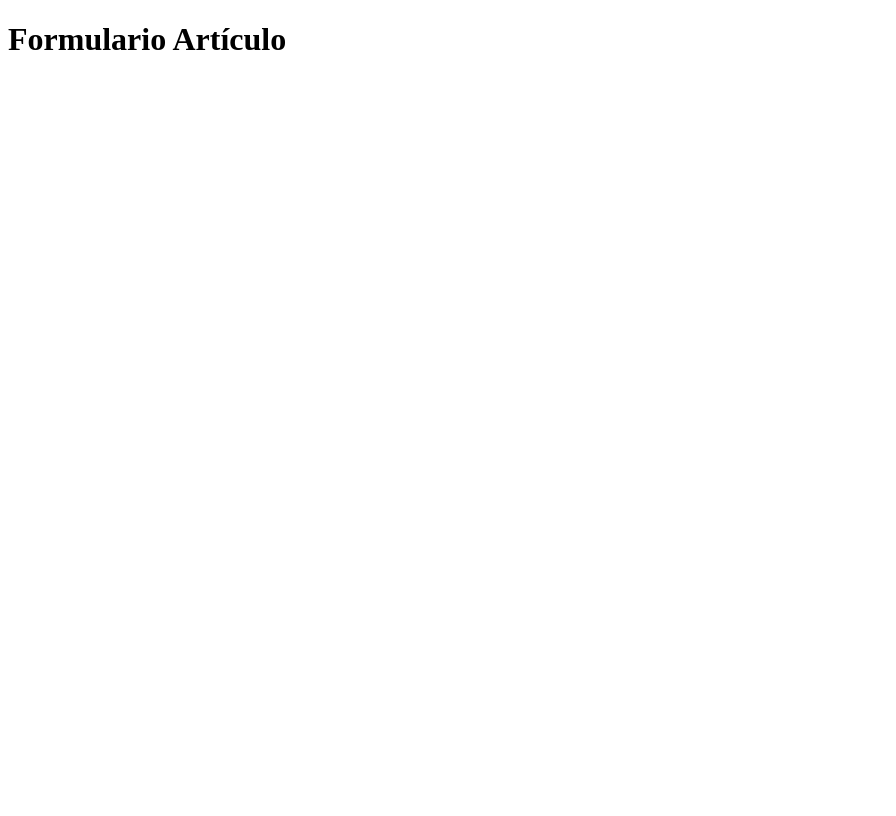
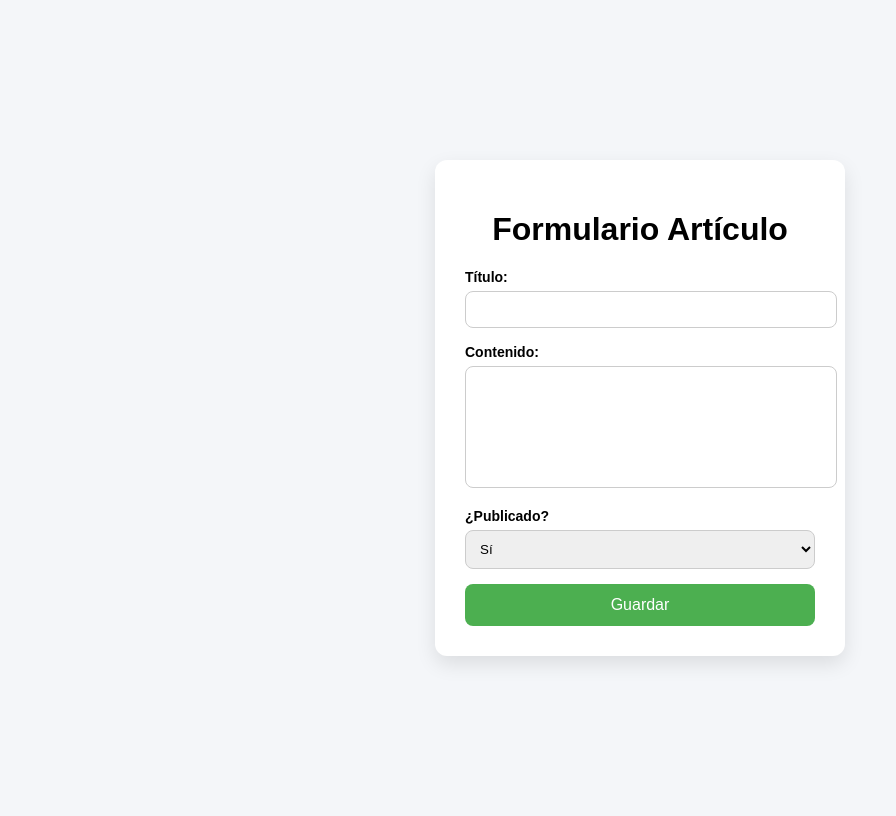
Before and after one commit to josegarcia19809/proyectos_django, a Django app: page /crear-articulo-form/ in a window 1280 px wide. Before the commit the part shown is almost empty. Shown: the whole page, without its empty margins (0-896 px from the left). Before the commit the page ends 50 px from the top, so only its background shows below. Run offline with Django 5.2, Linux system fonts and the light colour scheme.

Commit message:
Formularios en Django: Estilos del formulario

```diff
--- /dev/null
+++ b/models_learning/miapp/static/css/styles.css
@@ -0,0 +1,71 @@
+/* styles.css */
+
+body {
+    font-family: Arial, sans-serif;
+    background: #f4f6f9;
+    display: flex;
+    justify-content: center;
+    align-items: center;
+    height: 100vh;
+}
+
+/* Contenedor del formulario */
+.container {
+    background: white;
+    padding: 30px;
+    border-radius: 12px;
+    width: 350px;
+    box-shadow: 0 8px 20px rgba(0,0,0,0.1);
+}
+
+/* Título */
+h1 {
+    text-align: center;
+    margin-bottom: 20px;
+}
+
+/* Labels */
+label {
+    font-weight: bold;
+    font-size: 14px;
+}
+
+/* Inputs */
+input, textarea, select {
+    width: 100%;
+    padding: 10px;
+    margin-top: 5px;
+    margin-bottom: 15px;
+    border-radius: 8px;
+    border: 1px solid #ccc;
+    outline: none;
+    transition: border 0.3s;
+}
+
+/* Efecto focus */
+input:focus, textarea:focus, select:focus {
+    border-color: #4CAF50;
+}
+
+/* Textarea */
+textarea {
+    resize: none;
+    height: 100px;
+}
+
+/* Botón */
+button {
+    width: 100%;
+    padding: 12px;
+    background: #4CAF50;
+    color: white;
+    border: none;
+    border-radius: 8px;
+    font-size: 16px;
+    cursor: pointer;
+    transition: background 0.3s;
+}
+
+button:hover {
+    background: #45a049;
+}
--- a/models_learning/miapp/templates/crear_articulo.html
+++ b/models_learning/miapp/templates/crear_articulo.html
@@ -3,8 +3,33 @@
 <head>
     <meta charset="UTF-8">
     <title>Formulario Artículo</title>
+
+    {% load static %}
+    <link rel="stylesheet" href="{% static 'css/styles.css' %}">
 </head>
+
 <body>
-<h1>Formulario Artículo</h1>
+
+<div class="container">
+    <h1>Formulario Artículo</h1>
+
+    <form action="{% url 'guardar_articulo' %}" method="get">
+
+        <label for="title">Título:</label>
+        <input type="text" id="title" name="title">
+
+        <label for="content">Contenido:</label>
+        <textarea id="content" name="content"></textarea>
+
+        <label for="public">¿Publicado?</label>
+        <select id="public" name="public">
+            <option value="True">Sí</option>
+            <option value="False">No</option>
+        </select>
+
+        <button type="submit">Guardar</button>
+    </form>
+</div>
+
 </body>
 </html>
```
Also changed, not shown: models_learning/info.txt (+1 -7 lines).
